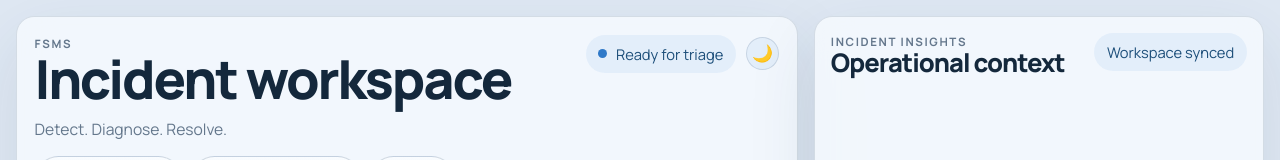
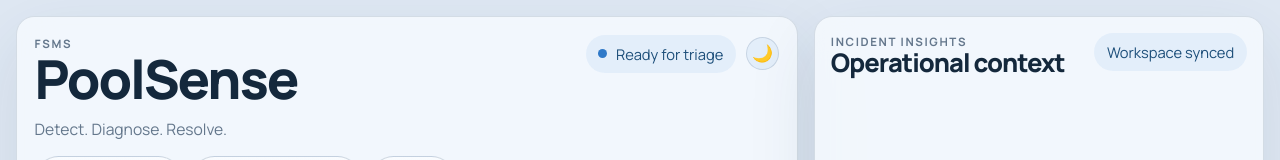
Before and after one commit to ashish-upreti/PoolSense, a React (Vite) app in the folder PoolSense.UI/: page / in a window 1280 px wide. Shown: the top 160 px of the page. Built offline with nearby package versions, Linux system fonts and the light colour scheme; no server answers.

Commit message:
Update branding and switch test DB to poolassist
Changed ChatPanel header title to "PoolSense" for branding consistency. Updated testingPGSQL.sql to connect to the "poolassist" database instead of "poolsense".

```diff
--- a/PoolSense.UI/src/components/ChatPanel.tsx
+++ b/PoolSense.UI/src/components/ChatPanel.tsx
@@ -53,7 +53,7 @@
       <header className="workspace-header">
         <div>
           <p className="panel-kicker">FSMS</p>
-          <h1>Incident workspace</h1>
+          <h1>PoolSense</h1>
           <p className="workspace-copy">
             Detect. Diagnose. Resolve.
           </p>
```
Also changed, not shown: 1 other file (tests, documents, lock files or other folders).
